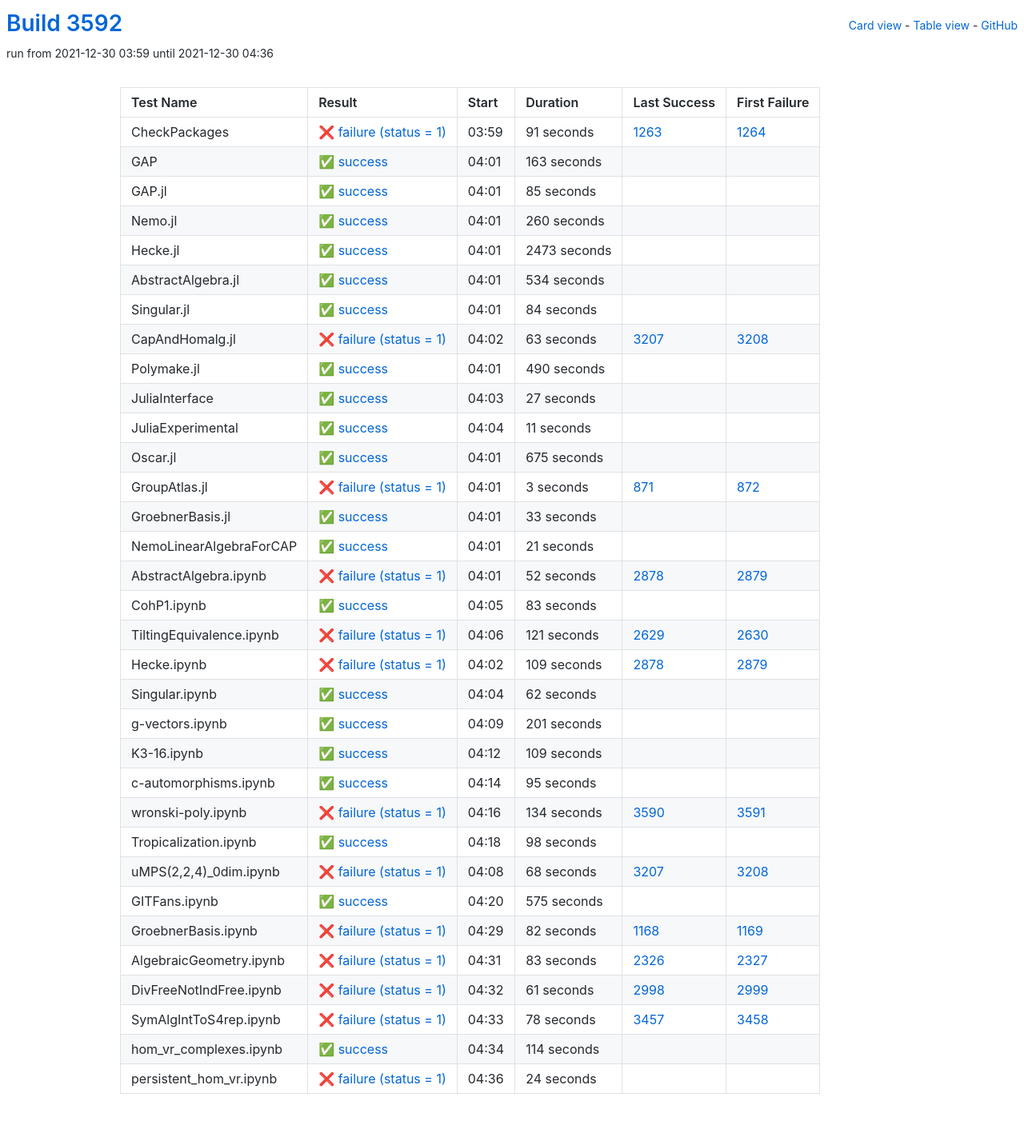
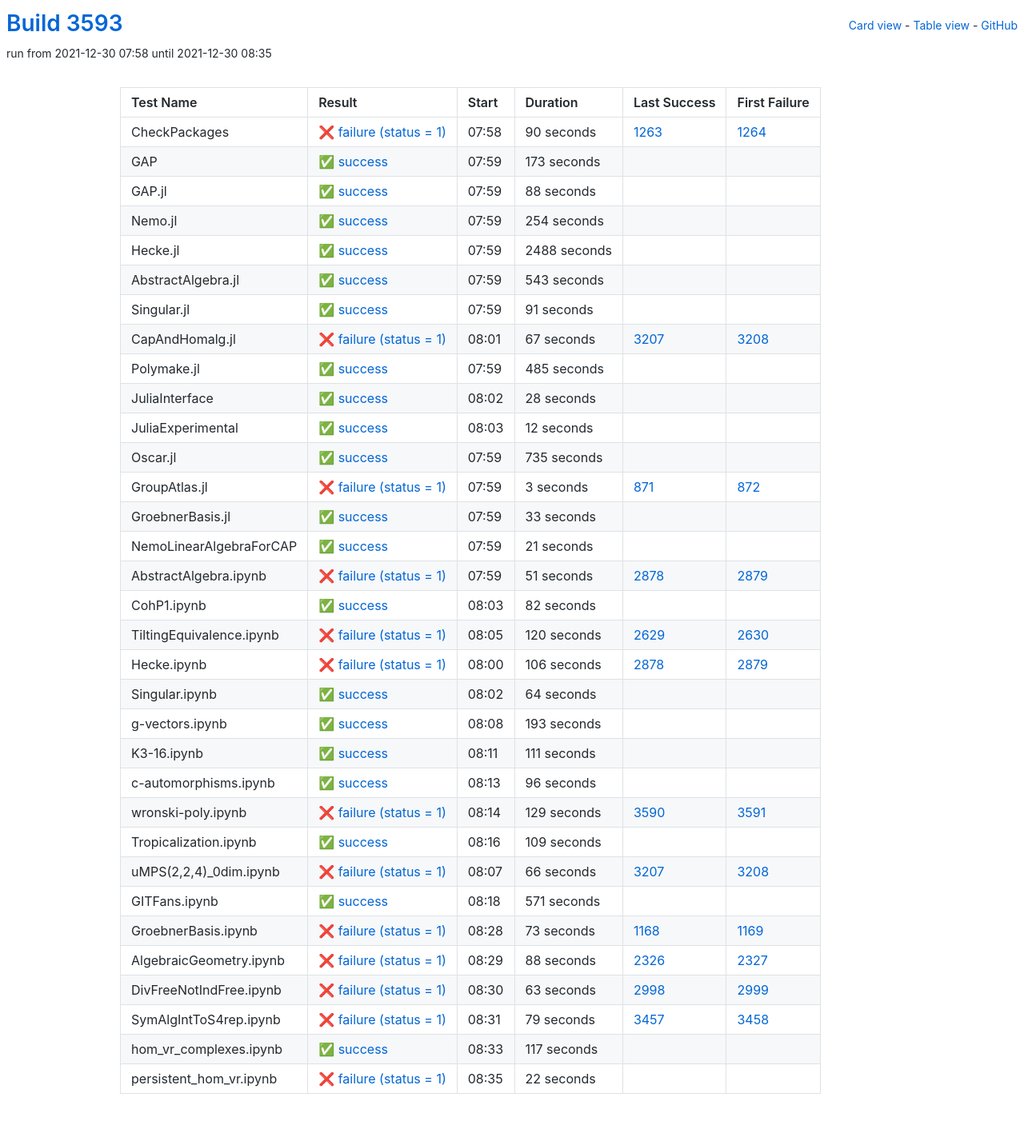
Before and after one commit to oscar-system/oscar-ci-status-stable, a Jekyll site: the page built from table.html, in a window 1280 px wide. Shown: the whole page at 80% size. Built offline with Jekyll 4.4.1, drawn with Linux system fonts in a browser that asks for light colours.

Commit message:
Build #3593

```diff
--- a/_data/ci.yml
+++ b/_data/ci.yml
@@ -1,6 +1,6 @@
 ---
-build: 3592
-build_url: https://oscarci.mathematik.uni-kl.de/job/oscar-stable/3592/
+build: 3593
+build_url: https://oscarci.mathematik.uni-kl.de/job/oscar-stable/3593/
 job: oscar-stable
 organization: oscar-system
 repo: oscar-ci-status-stable
@@ -8,152 +8,152 @@ repourl: https://github.com/oscar-system/oscar-ci-status-stable
 tests:
 - name: CheckPackages
   id: checkpackages
-  log: https://oscarci.mathematik.uni-kl.de/job/oscar-stable/3592/artifact/logs/build-3592/CheckPackages.log
-  start: 2021-12-30 03:59
+  log: https://oscarci.mathematik.uni-kl.de/job/oscar-stable/3593/artifact/logs/build-3593/CheckPackages.log
+  start: 2021-12-30 07:58
   success: false
   exitcode: 1
   status: failure
-  duration: 91
+  duration: 90
   last_success: 1263
   last_success_url: https://oscarci.mathematik.uni-kl.de/job/oscar-stable/1263/
   first_failure: 1264
   first_failure_url: https://oscarci.mathematik.uni-kl.de/job/oscar-stable/1264/
 - name: GAP
   id: gap
-  log: https://oscarci.mathematik.uni-kl.de/job/oscar-stable/3592/artifact/logs/build-3592/GAP.log
-  start: 2021-12-30 04:01
+  log: https://oscarci.mathematik.uni-kl.de/job/oscar-stable/3593/artifact/logs/build-3593/GAP.log
+  start: 2021-12-30 07:59
   success: true
   exitcode: 0
   status: success
-  duration: 163
+  duration: 173
   last_success: false
   last_success_url:
   first_failure: false
   first_failure_url:
 - name: GAP.jl
   id: gap-jl
-  log: https://oscarci.mathematik.uni-kl.de/job/oscar-stable/3592/artifact/logs/build-3592/GAP.jl.log
-  start: 2021-12-30 04:01
+  log: https://oscarci.mathematik.uni-kl.de/job/oscar-stable/3593/artifact/logs/build-3593/GAP.jl.log
+  start: 2021-12-30 07:59
   success: true
   exitcode: 0
   status: success
-  duration: 85
+  duration: 88
   last_success: false
   last_success_url:
   first_failure: false
   first_failure_url:
 - name: Nemo.jl
   id: nemo-jl
-  log: https://oscarci.mathematik.uni-kl.de/job/oscar-stable/3592/artifact/logs/build-3592/Nemo.jl.log
-  start: 2021-12-30 04:01
+  log: https://oscarci.mathematik.uni-kl.de/job/oscar-stable/3593/artifact/logs/build-3593/Nemo.jl.log
+  start: 2021-12-30 07:59
   success: true
   exitcode: 0
   status: success
-  duration: 260
+  duration: 254
   last_success: false
   last_success_url:
   first_failure: false
   first_failure_url:
 - name: Hecke.jl
   id: hecke-jl
-  log: https://oscarci.mathematik.uni-kl.de/job/oscar-stable/3592/artifact/logs/build-3592/Hecke.jl.log
-  start: 2021-12-30 04:01
+  log: https://oscarci.mathematik.uni-kl.de/job/oscar-stable/3593/artifact/logs/build-3593/Hecke.jl.log
+  start: 2021-12-30 07:59
   success: true
   exitcode: 0
   status: success
-  duration: 2473
+  duration: 2488
   last_success: false
   last_success_url:
   first_failure: false
   first_failure_url:
 - name: AbstractAlgebra.jl
   id: abstractalgebra-jl
-  log: https://oscarci.mathematik.uni-kl.de/job/oscar-stable/3592/artifact/logs/build-3592/AbstractAlgebra.jl.log
-  start: 2021-12-30 04:01
+  log: https://oscarci.mathematik.uni-kl.de/job/oscar-stable/3593/artifact/logs/build-3593/AbstractAlgebra.jl.log
+  start: 2021-12-30 07:59
   success: true
   exitcode: 0
   status: success
-  duration: 534
+  duration: 543
   last_success: false
   last_success_url:
   first_failure: false
   first_failure_url:
 - name: Singular.jl
   id: singular-jl
-  log: https://oscarci.mathematik.uni-kl.de/job/oscar-stable/3592/artifact/logs/build-3592/Singular.jl.log
-  start: 2021-12-30 04:01
+  log: https://oscarci.mathematik.uni-kl.de/job/oscar-stable/3593/artifact/logs/build-3593/Singular.jl.log
+  start: 2021-12-30 07:59
   success: true
   exitcode: 0
   status: success
-  duration: 84
+  duration: 91
   last_success: false
   last_success_url:
   first_failure: false
   first_failure_url:
 - name: CapAndHomalg.jl
   id: capandhomalg-jl
-  log: https://oscarci.mathematik.uni-kl.de/job/oscar-stable/3592/artifact/logs/build-3592/CapAndHomalg.jl.log
-  start: 2021-12-30 04:02
+  log: https://oscarci.mathematik.uni-kl.de/job/oscar-stable/3593/artifact/logs/build-3593/CapAndHomalg.jl.log
+  start: 2021-12-30 08:01
   success: false
   exitcode: 1
   status: failure
-  duration: 63
+  duration: 67
   last_success: 3207
   last_success_url: https://oscarci.mathematik.uni-kl.de/job/oscar-stable/3207/
   first_failure: 3208
   first_failure_url: https://oscarci.mathematik.uni-kl.de/job/oscar-stable/3208/
 - name: Polymake.jl
   id: polymake-jl
-  log: https://oscarci.mathematik.uni-kl.de/job/oscar-stable/3592/artifact/logs/build-3592/Polymake.jl.log
-  start: 2021-12-30 04:01
+  log: https://oscarci.mathematik.uni-kl.de/job/oscar-stable/3593/artifact/logs/build-3593/Polymake.jl.log
+  start: 2021-12-30 07:59
   success: true
   exitcode: 0
   status: success
-  duration: 490
+  duration: 485
   last_success: false
   last_success_url:
   first_failure: false
   first_failure_url:
 - name: JuliaInterface
   id: juliainterface
-  log: https://oscarci.mathematik.uni-kl.de/job/oscar-stable/3592/artifact/logs/build-3592/JuliaInterface.log
-  start: 2021-12-30 04:03
+  log: https://oscarci.mathematik.uni-kl.de/job/oscar-stable/3593/artifact/logs/build-3593/JuliaInterface.log
+  start: 2021-12-30 08:02
   success: true
   exitcode: 0
   status: success
-  duration: 27
+  duration: 28
   last_success: false
   last_success_url:
   first_failure: false
   first_failure_url:
 - name: JuliaExperimental
   id: juliaexperimental
-  log: https://oscarci.mathematik.uni-kl.de/job/oscar-stable/3592/artifact/logs/build-3592/JuliaExperimental.log
-  start: 2021-12-30 04:04
+  log: https://oscarci.mathematik.uni-kl.de/job/oscar-stable/3593/artifact/logs/build-3593/JuliaExperimental.log
+  start: 2021-12-30 08:03
   success: true
   exitcode: 0
   status: success
-  duration: 11
+  duration: 12
   last_success: false
   last_success_url:
   first_failure: false
   first_failure_url:
 - name: Oscar.jl
   id: oscar-jl
-  log: https://oscarci.mathematik.uni-kl.de/job/oscar-stable/3592/artifact/logs/build-3592/Oscar.jl.log
-  start: 2021-12-30 04:01
+  log: https://oscarci.mathematik.uni-kl.de/job/oscar-stable/3593/artifact/logs/build-3593/Oscar.jl.log
+  start: 2021-12-30 07:59
   success: true
   exitcode: 0
   status: success
-  duration: 675
+  duration: 735
   last_success: false
   last_success_url:
   first_failure: false
   first_failure_url:
 - name: GroupAtlas.jl
   id: groupatlas-jl
-  log: https://oscarci.mathematik.uni-kl.de/job/oscar-stable/3592/artifact/logs/build-3592/GroupAtlas.jl.log
-  start: 2021-12-30 04:01
+  log: https://oscarci.mathematik.uni-kl.de/job/oscar-stable/3593/artifact/logs/build-3593/GroupAtlas.jl.log
+  start: 2021-12-30 07:59
   success: false
   exitcode: 1
   status: failure
@@ -164,8 +164,8 @@ tests:
   first_failure_url: https://oscarci.mathematik.uni-kl.de/job/oscar-stable/872/
 - name: GroebnerBasis.jl
   id: groebnerbasis-jl
-  log: https://oscarci.mathematik.uni-kl.de/job/oscar-stable/3592/artifact/logs/build-3592/GroebnerBasis.jl.log
-  start: 2021-12-30 04:01
+  log: https://oscarci.mathematik.uni-kl.de/job/oscar-stable/3593/artifact/logs/build-3593/GroebnerBasis.jl.log
+  start: 2021-12-30 07:59
   success: true
   exitcode: 0
   status: success
@@ -176,8 +176,8 @@ tests:
   first_failure_url:
 - name: NemoLinearAlgebraForCAP
   id: nemolinearalgebraforcap
-  log: https://oscarci.mathematik.uni-kl.de/job/oscar-stable/3592/artifact/logs/build-3592/NemoLinearAlgebraForCAP.log
-  start: 2021-12-30 04:01
+  log: https://oscarci.mathematik.uni-kl.de/job/oscar-stable/3593/artifact/logs/build-3593/NemoLinearAlgebraForCAP.log
+  start: 2021-12-30 07:59
   success: true
   exitcode: 0
   status: success
@@ -188,80 +188,116 @@ tests:
   first_failure_url:
 - name: AbstractAlgebra.ipynb
   id: abstractalgebra-ipynb
-  log: https://oscarci.mathematik.uni-kl.de/job/oscar-stable/3592/artifact/logs/build-3592/AbstractAlgebra.ipynb.log
-  start: 2021-12-30 04:01
+  log: https://oscarci.mathematik.uni-kl.de/job/oscar-stable/3593/artifact/logs/build-3593/AbstractAlgebra.ipynb.log
+  start: 2021-12-30 07:59
   success: false
   exitcode: 1
   status: failure
-  duration: 52
+  duration: 51
   last_success: 2878
   last_success_url: https://oscarci.mathematik.uni-kl.de/job/oscar-stable/2878/
   first_failure: 2879
   first_failure_url: https://oscarci.mathematik.uni-kl.de/job/oscar-stable/2879/
 - name: CohP1.ipynb
   id: cohp1-ipynb
-  log: https://oscarci.mathematik.uni-kl.de/job/oscar-stable/3592/artifact/logs/build-3592/CohP1.ipynb.log
-  start: 2021-12-30 04:05
+  log: https://oscarci.mathematik.uni-kl.de/job/oscar-stable/3593/artifact/logs/build-3593/CohP1.ipynb.log
+  start: 2021-12-30 08:03
   success: true
   exitcode: 0
   status: success
-  duration: 83
+  duration: 82
   last_success: false
   last_success_url:
   first_failure: false
   first_failure_url:
 - name: TiltingEquivalence.ipynb
   id: tiltingequivalence-ipynb
-  log: https://oscarci.mathematik.uni-kl.de/job/oscar-stable/3592/artifact/logs/build-3592/TiltingEquivalence.ipynb.log
-  start: 2021-12-30 04:06
+  log: https://oscarci.mathematik.uni-kl.de/job/oscar-stable/3593/artifact/logs/build-3593/TiltingEquivalence.ipynb.log
+  start: 2021-12-30 08:05
   success: false
   exitcode: 1
   status: failure
-  duration: 121
+  duration: 120
   last_success: 2629
   last_success_url: https://oscarci.mathematik.uni-kl.de/job/oscar-stable/2629/
   first_failure: 2630
   first_failure_url: https://oscarci.mathematik.uni-kl.de/job/oscar-stable/2630/
 - name: Hecke.ipynb
   id: hecke-ipynb
-  log: https://oscarci.mathematik.uni-kl.de/job/oscar-stable/3592/artifact/logs/build-3592/Hecke.ipynb.log
-  start: 2021-12-30 04:02
+  log: https://oscarci.mathematik.uni-kl.de/job/oscar-stable/3593/artifact/logs/build-3593/Hecke.ipynb.log
+  start: 2021-12-30 08:00
   success: false
   exitcode: 1
   status: failure
-  duration: 109
+  duration: 106
   last_success: 2878
   last_success_url: https://oscarci.mathematik.uni-kl.de/job/oscar-stable/2878/
   first_failure: 2879
   first_failure_url: https://oscarci.mathematik.uni-kl.de/job/oscar-stable/2879/
 - name: Singular.ipynb
   id: singular-ipynb
-  log: https://oscarci.mathematik.uni-kl.de/job/oscar-stable/3592/artifact/logs/build-3592/Singular.ipynb.log
-  start: 2021-12-30 04:04
+  log: https://oscarci.mathematik.uni-kl.de/job/oscar-stable/3593/artifact/logs/build-3593/Singular.ipynb.log
+  start: 2021-12-30 08:02
   success: true
   exitcode: 0
   status: success
-  duration: 62
+  duration: 64
   last_success: false
   last_success_url:
   first_failure: false
   first_failure_url:
 - name: g-vectors.ipynb
   id: g-vectors-ipynb
-  log: https://oscarci.mathematik.uni-kl.de/job/oscar-stable/3592/artifact/logs/build-3592/g-vectors.ipynb.log
-  start: 2021-12-30 04:09
+  log: https://oscarci.mathematik.uni-kl.de/job/oscar-stable/3593/artifact/logs/build-3593/g-vectors.ipynb.log
+  start: 2021-12-30 08:08
   success: true
   exitcode: 0
   status: success
-  duration: 201
+  duration: 193
   last_success: false
   last_success_url:
   first_failure: false
   first_failure_url:
 - name: K3-16.ipynb
   id: k3-16-ipynb
-  log: https://oscarci.mathematik.uni-kl.de/job/oscar-stable/3592/artifact/logs/build-3592/K3-16.ipynb.log
-  start: 2021-12-30 04:12
+  log: https://oscarci.mathematik.uni-kl.de/job/oscar-stable/3593/artifact/logs/build-3593/K3-16.ipynb.log
+  start: 2021-12-30 08:11
+  success: true
+  exitcode: 0
+  status: success
+  duration: 111
+  last_success: false
+  last_success_url:
+  first_failure: false
+  first_failure_url:
+- name: c-automorphisms.ipynb
+  id: c-automorphisms-ipynb
+  log: https://oscarci.mathematik.uni-kl.de/job/oscar-stable/3593/artifact/logs/build-3593/c-automorphisms.ipynb.log
+  start: 2021-12-30 08:13
+  success: true
+  exitcode: 0
+  status: success
+  duration: 96
+  last_success: false
+  last_success_url:
+  first_failure: false
+  first_failure_url:
+- name: wronski-poly.ipynb
+  id: wronski-poly-ipynb
+  log: https://oscarci.mathematik.uni-kl.de/job/oscar-stable/3593/artifact/logs/build-3593/wronski-poly.ipynb.log
+  start: 2021-12-30 08:14
+  success: false
+  exitcode: 1
+  status: failure
+  duration: 129
+  last_success: 3590
+  last_success_url: https://oscarci.mathematik.uni-kl.de/job/oscar-stable/3590/
+  first_failure: 3591
+  first_failure_url: https://oscarci.mathematik.uni-kl.de/job/oscar-stable/3591/
+- name: Tropicalization.ipynb
+  id: tropicalization-ipynb
+  log: https://oscarci.mathematik.uni-kl.de/job/oscar-stable/3593/artifact/logs/build-3593/Tropicalization.ipynb.log
+  start: 2021-12-30 08:16
   success: true
   exitcode: 0
   status: success
@@ -270,134 +306,98 @@ tests:
   last_success_url:
   first_failure: false
   first_failure_url:
-- name: c-automorphisms.ipynb
-  id: c-automorphisms-ipynb
-  log: https://oscarci.mathematik.uni-kl.de/job/oscar-stable/3592/artifact/logs/build-3592/c-automorphisms.ipynb.log
-  start: 2021-12-30 04:14
-  success: true
-  exitcode: 0
-  status: success
-  duration: 95
-  last_success: false
-  last_success_url:
-  first_failure: false
-  first_failure_url:
-- name: wronski-poly.ipynb
-  id: wronski-poly-ipynb
-  log: https://oscarci.mathematik.uni-kl.de/job/oscar-stable/3592/artifact/logs/build-3592/wronski-poly.ipynb.log
-  start: 2021-12-30 04:16
+- name: uMPS(2,2,4)_0dim.ipynb
+  id: umps-2-2-4-0dim-ipynb
+  log: https://oscarci.mathematik.uni-kl.de/job/oscar-stable/3593/artifact/logs/build-3593/uMPS-2-2-4-_0dim.ipynb.log
+  start: 2021-12-30 08:07
   success: false
   exitcode: 1
   status: failure
-  duration: 134
-  last_success: 3590
-  last_success_url: https://oscarci.mathematik.uni-kl.de/job/oscar-stable/3590/
-  first_failure: 3591
-  first_failure_url: https://oscarci.mathematik.uni-kl.de/job/oscar-stable/3591/
-- name: Tropicalization.ipynb
-  id: tropicalization-ipynb
-  log: https://oscarci.mathematik.uni-kl.de/job/oscar-stable/3592/artifact/logs/build-3592/Tropicalization.ipynb.log
-  start: 2021-12-30 04:18
-  success: true
-  exitcode: 0
-  status: success
-  duration: 98
-  last_success: false
-  last_success_url:
-  first_failure: false
-  first_failure_url:
-- name: uMPS(2,2,4)_0dim.ipynb
-  id: umps-2-2-4-0dim-ipynb
-  log: https://oscarci.mathematik.uni-kl.de/job/oscar-stable/3592/artifact/logs/build-3592/uMPS-2-2-4-_0dim.ipynb.log
-  start: 2021-12-30 04:08
-  success: false
-  exitcode: 1
-  status: failure
-  duration: 68
+  duration: 66
   last_success: 3207
   last_success_url: https://oscarci.mathematik.uni-kl.de/job/oscar-stable/3207/
   first_failure: 3208
   first_failure_url: https://oscarci.mathematik.uni-kl.de/job/oscar-stable/3208/
 - name: GITFans.ipynb
   id: gitfans-ipynb
-  log: https://oscarci.mathematik.uni-kl.de/job/oscar-stable/3592/artifact/logs/build-3592/GITFans.ipynb.log
-  start: 2021-12-30 04:20
+  log: https://oscarci.mathematik.uni-kl.de/job/oscar-stable/3593/artifact/logs/build-3593/GITFans.ipynb.log
+  start: 2021-12-30 08:18
   success: true
   exitcode: 0
   status: success
-  duration: 575
+  duration: 571
   last_success: false
   last_success_url:
   first_failure: false
   first_failure_url:
 - name: GroebnerBasis.ipynb
   id: groebnerbasis-ipynb
-  log: https://oscarci.mathematik.uni-kl.de/job/oscar-stable/3592/artifact/logs/build-3592/GroebnerBasis.ipynb.log
-  start: 2021-12-30 04:29
+  log: https://oscarci.mathematik.uni-kl.de/job/oscar-stable/3593/artifact/logs/build-3593/GroebnerBasis.ipynb.log
+  start: 2021-12-30 08:28
   success: false
   exitcode: 1
   status: failure
-  duration: 82
+  duration: 73
   last_success: 1168
   last_success_url: https://oscarci.mathematik.uni-kl.de/job/oscar-stable/1168/
   first_failure: 1169
   first_failure_url: https://oscarci.mathematik.uni-kl.de/job/oscar-stable/1169/
 - name: AlgebraicGeometry.ipynb
   id: algebraicgeometry-ipynb
-  log: https://oscarci.mathematik.uni-kl.de/job/oscar-stable/3592/artifact/logs/build-3592/AlgebraicGeometry.ipynb.log
-  start: 2021-12-30 04:31
+  log: https://oscarci.mathematik.uni-kl.de/job/oscar-stable/3593/artifact/logs/build-3593/AlgebraicGeometry.ipynb.log
+  start: 2021-12-30 08:29
   success: false
   exitcode: 1
   status: failure
-  duration: 83
+  duration: 88
   last_success: 2326
   last_success_url: https://oscarci.mathematik.uni-kl.de/job/oscar-stable/2326/
   first_failure: 2327
   first_failure_url: https://oscarci.mathematik.uni-kl.de/job/oscar-stable/2327/
 - name: DivFreeNotIndFree.ipynb
   id: divfreenotindfree-ipynb
-  log: https://oscarci.mathematik.uni-kl.de/job/oscar-stable/3592/artifact/logs/build-3592/DivFreeNotIndFree.ipynb.log
-  start: 2021-12-30 04:32
+  log: https://oscarci.mathematik.uni-kl.de/job/oscar-stable/3593/artifact/logs/build-3593/DivFreeNotIndFree.ipynb.log
+  start: 2021-12-30 08:30
   success: false
   exitcode: 1
   status: failure
-  duration: 61
+  duration: 63
   last_success: 2998
   last_success_url: https://oscarci.mathematik.uni-kl.de/job/oscar-stable/2998/
   first_failure: 2999
   first_failure_url: https://oscarci.mathematik.uni-kl.de/job/oscar-stable/2999/
 - name: SymAlgIntToS4rep.ipynb
   id: symalginttos4rep-ipynb
-  log: https://oscarci.mathematik.uni-kl.de/job/oscar-stable/3592/artifact/logs/build-3592/SymAlgIntToS4rep.ipynb.log
-  start: 2021-12-30 04:33
+  log: https://oscarci.mathematik.uni-kl.de/job/oscar-stable/3593/artifact/logs/build-3593/SymAlgIntToS4rep.ipynb.log
+  start: 2021-12-30 08:31
   success: false
   exitcode: 1
   status: failure
-  duration: 78
+  duration: 79
   last_success: 3457
   last_success_url: https://oscarci.mathematik.uni-kl.de/job/oscar-stable/3457/
   first_failure: 3458
   first_failure_url: https://oscarci.mathematik.uni-kl.de/job/oscar-stable/3458/
 - name: hom_vr_complexes.ipynb
   id: hom-vr-complexes-ipynb
-  log: https://oscarci.mathematik.uni-kl.de/job/oscar-stable/3592/artifact/logs/build-3592/hom_vr_complexes.ipynb.log
-  start: 2021-12-30 04:34
+  log: https://oscarci.mathematik.uni-kl.de/job/oscar-stable/3593/artifact/logs/build-3593/hom_vr_complexes.ipynb.log
+  start: 2021-12-30 08:33
   success: true
   exitcode: 0
   status: success
-  duration: 114
+  duration: 117
   last_success: false
   last_success_url:
   first_failure: false
   first_failure_url:
 - name: persistent_hom_vr.ipynb
   id: persistent-hom-vr-ipynb
-  log: https://oscarci.mathematik.uni-kl.de/job/oscar-stable/3592/artifact/logs/build-3592/persistent_hom_vr.ipynb.log
-  start: 2021-12-30 04:36
+  log: https://oscarci.mathematik.uni-kl.de/job/oscar-stable/3593/artifact/logs/build-3593/persistent_hom_vr.ipynb.log
+  start: 2021-12-30 08:35
   success: false
   exitcode: 1
   status: failure
-  duration: 24
+  duration: 22
   last_success: false
   last_success_url:
   first_failure: false
```
Also changed, not shown: README.md.
